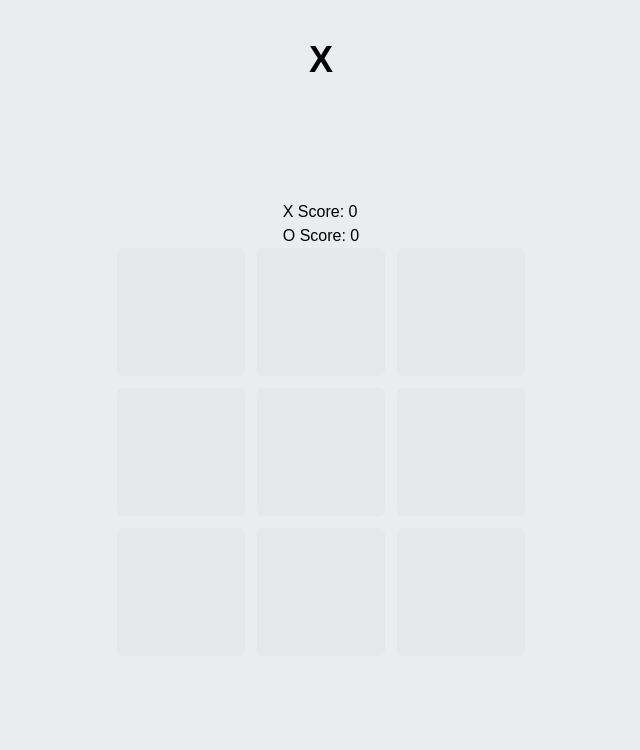
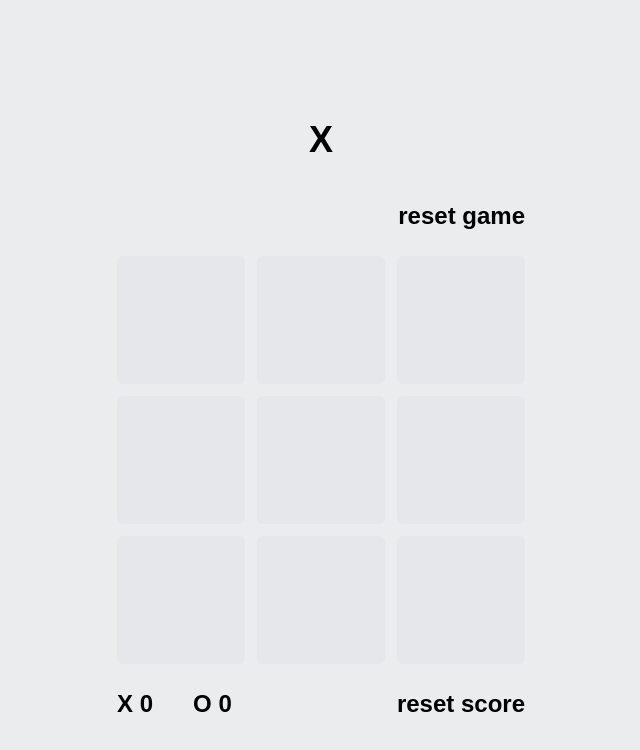
Before and after one commit to Banidja/infinite-tic-tac-toe, a React (Create React App) app: page / in a window 1280 px wide. Shown: the top 750 px of the page, without its empty margins (319-959 px from the left). Built offline with nearby package versions, Linux system fonts and the light colour scheme.

Commit message:
feat: added score and game reset

```diff
--- a/src/App.tsx
+++ b/src/App.tsx
@@ -1,11 +1,13 @@
 import Board from "./components/Board";
-import Header from "./components/Header/Header";
+import Header from "./components/Header";
 
 function App() {
   return (
-    <div className="flex flex-col w-full h-screen gap-20">
-      <Header />
-      <Board />
+    <div className="flex w-full h-screen gap-20">
+      <div className="flex flex-col w-full items-center mt-20">
+        <Header />
+        <Board />
+      </div>
     </div>
   );
 }
--- a/src/components/Board.tsx
+++ b/src/components/Board.tsx
@@ -8,7 +8,7 @@ const Board = () => {
   const { isXNext, moveOrder, squares, setIsXNext, setMoveOrder, setSquares } =
     useTicTacToeContext();
 
-  const { scores, increaseScore } = useScoreStore(); // Get the increaseScore function from the store
+  const { increaseScore, restartScore } = useScoreStore();
 
   const handleClick = (index: number) => {
     if (squares[index]) return;
@@ -41,13 +41,29 @@ const Board = () => {
     }
   };
 
+  const handleReset = () => {
+    setSquares(Array(9).fill(null));
+    setMoveOrder([]);
+    setIsXNext(true);
+  };
+
   return (
-    <div className="flex flex-col items-center justify-center">
-      <Score />
+    <div className="flex flex-col items-start gap-6">
+      <div className="flex w-full justify-end">
+        <button onClick={handleReset} className="text-2xl font-bold">
+          reset game
+        </button>
+      </div>
       <div className="grid grid-cols-3 gap-3">
         {Array.from({ length: 9 }).map((_, i) => (
           <Square value={squares[i]} onClick={() => handleClick(i)} />
         ))}
+      </div>
+      <div className="flex w-full justify-between">
+        <Score />
+        <button onClick={restartScore} className="text-2xl font-bold">
+          reset score
+        </button>
       </div>
     </div>
   );
--- a/src/components/Header/Header.tsx
+++ b/src/components/Header.tsx
@@ -1,7 +1,8 @@
-import { useTicTacToeContext } from "../../providers/TicTacToeContext";
+import { useTicTacToeContext } from "../providers/TicTacToeContext";
 
 const Header = () => {
   const { isXNext } = useTicTacToeContext();
+
   return (
     <div className="w-full justify-center flex my-10">
       <p className="text-4xl font-semibold">{isXNext ? "X" : "O"}</p>
--- a/src/components/Score.tsx
+++ b/src/components/Score.tsx
@@ -3,9 +3,9 @@ import useScoreStore from "../lib/store";
 const Score = () => {
   const { scores } = useScoreStore();
   return (
-    <div>
-      <p>X Score: {scores.X}</p>
-      <p>O Score: {scores.O}</p>
+    <div className="flex items-center gap-10 text-2xl font-bold">
+      <p>X {scores.X}</p>
+      <p>O {scores.O}</p>
     </div>
   );
 };
--- a/src/lib/store.ts
+++ b/src/lib/store.ts
@@ -6,6 +6,7 @@ const storageKey = "score";
 interface ScoreState {
   scores: { X: number; O: number };
   increaseScore: (player: XAndO) => void;
+  restartScore: () => void;
 }
 
 const loadFromStorage = () => {
@@ -21,6 +22,11 @@ const useScoreStore = create<ScoreState>((set) => ({
       localStorage.setItem(storageKey, JSON.stringify(newScores));
       return { scores: newScores };
     }),
+  restartScore: () =>
+    set(() => {
+      localStorage.removeItem(storageKey);
+      return { scores: { X: 0, O: 0 } };
+    }),
 }));
 
 export default useScoreStore;
```
